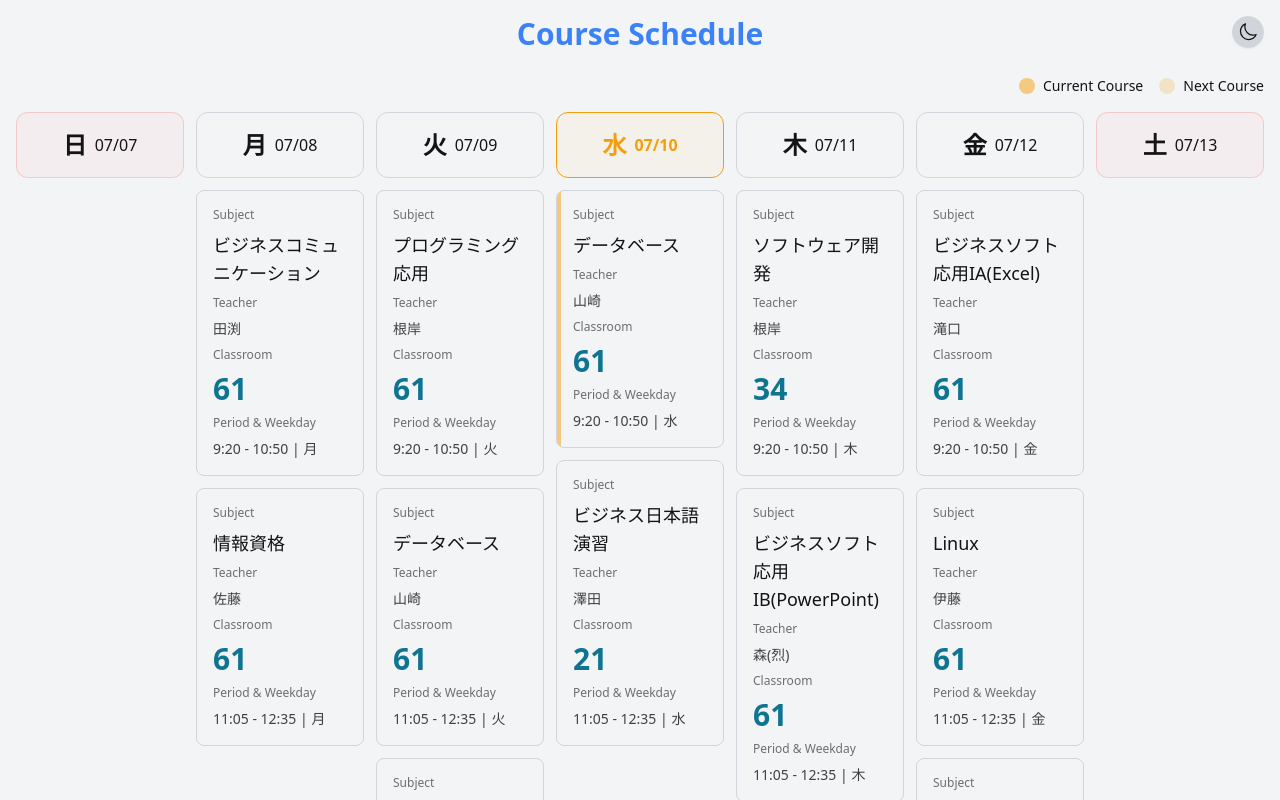
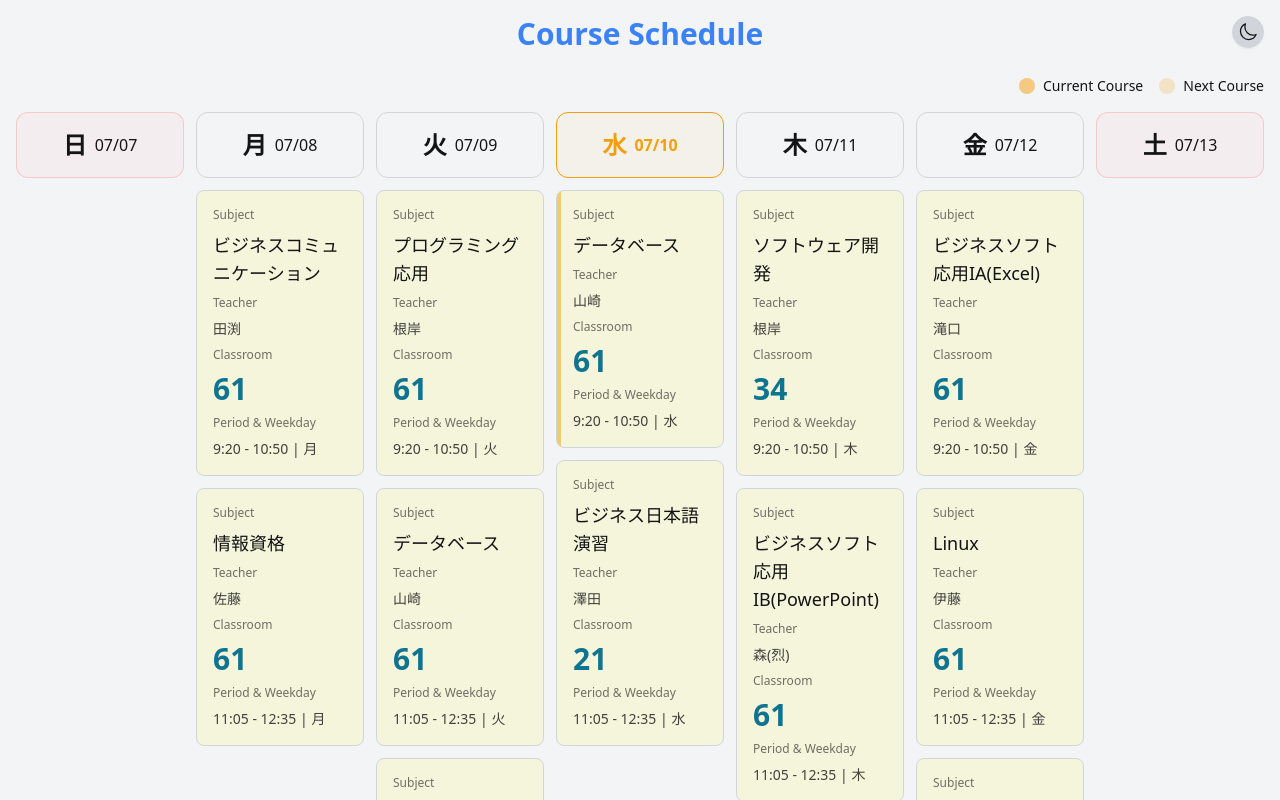
Before and after one commit to Ding-Fan/curriculum, a Next.js app: page / in a window 1280 px wide. Shown: the top 800 px of the page. Built offline with nearby package versions, Linux system fonts and the light colour scheme.

Commit message:
fix: update Course component styling to include new background color

```diff
--- a/app/components/Course.tsx
+++ b/app/components/Course.tsx
@@ -42,7 +42,7 @@ const Course = React.forwardRef<HTMLDivElement, Props>((props: Props, ref) => {
     // Reintroducing border with left status line
     setMergedClassName(
       twMerge(
-        "card border border-base-300 rounded-lg overflow-hidden transition-all duration-300 relative", // Re-added border
+        "card border border-base-300 bg-paper rounded-lg overflow-hidden transition-all duration-300 relative", // Re-added border and changed background
         className
       )
     );
--- a/tailwind.config.js
+++ b/tailwind.config.js
@@ -14,6 +14,7 @@ module.exports = {
         'course-accent': '#f59e0b',     // Amber for accents/highlights
         'course-neutral': '#1f2937',    // Dark gray for text
         'course-base': '#f3f4f6',       // Light gray for backgrounds
+        'paper': '#f5f5dc', // Light beige for paper-like background
       },
     },
   },
```
